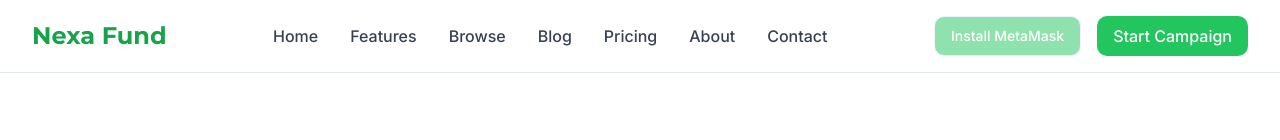
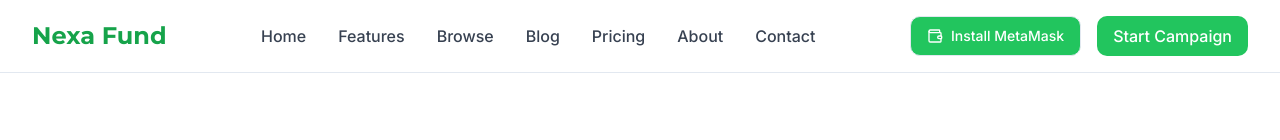
Before and after one commit to ALiShahzainAbbasi/Nexa-Fund-v1, a React (Vite) app: page /blog in a window 1280 px wide. Shown: the top 140 px of the page. Built offline with nearby package versions, Linux system fonts and the light colour scheme.

Commit message:
Fix: WalletConnect button visibility
Ensure the WalletConnect button is displayed correctly.

```diff
--- a/src/components/WalletConnect.tsx
+++ b/src/components/WalletConnect.tsx
@@ -2,27 +2,58 @@
 import { useState, useEffect } from "react";
 import { useWallet } from "@/contexts/WalletContext";
 import { Button } from "@/components/ui/button";
-import { Loader2, LogOut, ExternalLink } from "lucide-react";
+import { Loader2, LogOut, ExternalLink, Wallet } from "lucide-react";
 
 const WalletConnect = () => {
-  // Wrap the component with a try-catch block to gracefully handle any context issues
-  try {
-    const { wallet, connect, disconnect, isLoading } = useWallet();
   const [showAddress, setShowAddress] = useState(false);
   const [isMetaMaskDetected, setIsMetaMaskDetected] = useState(false);
+  const [isContextError, setIsContextError] = useState(false);
+
+  // Wrap wallet context access in try-catch to handle potential context errors
+  let walletContextValue = {
+    wallet: { connected: false, address: null, chainId: null },
+    connect: async () => {},
+    disconnect: () => {},
+    isLoading: false
+  };
+
+  try {
+    walletContextValue = useWallet();
+  } catch (error) {
+    console.error("Error accessing wallet context:", error);
+    setIsContextError(true);
+  }
+
+  const { wallet, connect, disconnect, isLoading } = walletContextValue;
 
   useEffect(() => {
     // Check if MetaMask is available
-      setIsMetaMaskDetected(typeof window !== "undefined" &&
+    const checkMetaMask = () => {
+      const hasMetaMask = typeof window !== "undefined" &&
                          typeof window.ethereum !== "undefined" &&
-                           window.ethereum.isMetaMask === true);
+                         window.ethereum.isMetaMask === true;
+      setIsMetaMaskDetected(hasMetaMask);
+      console.log("MetaMask detected:", hasMetaMask);
+    };
+
+    checkMetaMask();
+
+    // Add a small delay and check again (sometimes window.ethereum isn't immediately available)
+    const timeoutId = setTimeout(checkMetaMask, 1000);
+    return () => clearTimeout(timeoutId);
   }, []);
 
   const handleConnect = () => {
+    console.log("Connect button clicked, isMetaMaskDetected:", isMetaMaskDetected);
+    if (isContextError) {
+      console.error("Cannot connect: WalletProvider context is not available");
+      return;
+    }
     connect();
   };
 
   const handleDisconnect = () => {
+    if (isContextError) return;
     disconnect();
   };
 
@@ -45,6 +76,19 @@ const WalletConnect = () => {
 
     window.open(`${baseUrl}${wallet.address}`, "_blank");
   };
+
+  if (isContextError) {
+    return (
+      <Button
+        variant="outline"
+        onClick={() => window.location.reload()}
+        className="bg-gray-300 text-gray-600 flex items-center gap-2"
+      >
+        <Wallet className="h-4 w-4" />
+        Wallet Unavailable
+      </Button>
+    );
+  }
 
   return (
     <div className="flex items-center gap-2">
@@ -77,37 +121,29 @@ const WalletConnect = () => {
         <Button
           variant="outline"
           onClick={handleConnect}
-            disabled={isLoading || !isMetaMaskDetected}
-            className="bg-green-500 hover:bg-green-600 text-white"
+          disabled={isLoading}
+          className="bg-green-500 hover:bg-green-600 text-white flex items-center gap-2"
         >
           {isLoading ? (
             <>
-                <Loader2 className="mr-2 h-4 w-4 animate-spin" />
+              <Loader2 className="h-4 w-4 animate-spin" />
               Connecting...
             </>
           ) : !isMetaMaskDetected ? (
-              "Install MetaMask"
+            <>
+              <Wallet className="h-4 w-4" />
+              Install MetaMask
+            </>
           ) : (
-              "Connect Wallet"
+            <>
+              <Wallet className="h-4 w-4" />
+              Connect Wallet
+            </>
           )}
         </Button>
       )}
     </div>
   );
-  } catch (error) {
-    console.error("Error rendering WalletConnect:", error);
-
-    // Fallback UI if there's an issue with the WalletProvider
-    return (
-      <Button
-        variant="outline"
-        disabled
-        className="bg-gray-300 text-gray-600"
-      >
-        Wallet Unavailable
-      </Button>
-    );
-  }
 };
 
 export default WalletConnect;
```
Lines whose indentation alone changed are shown as unchanged.
